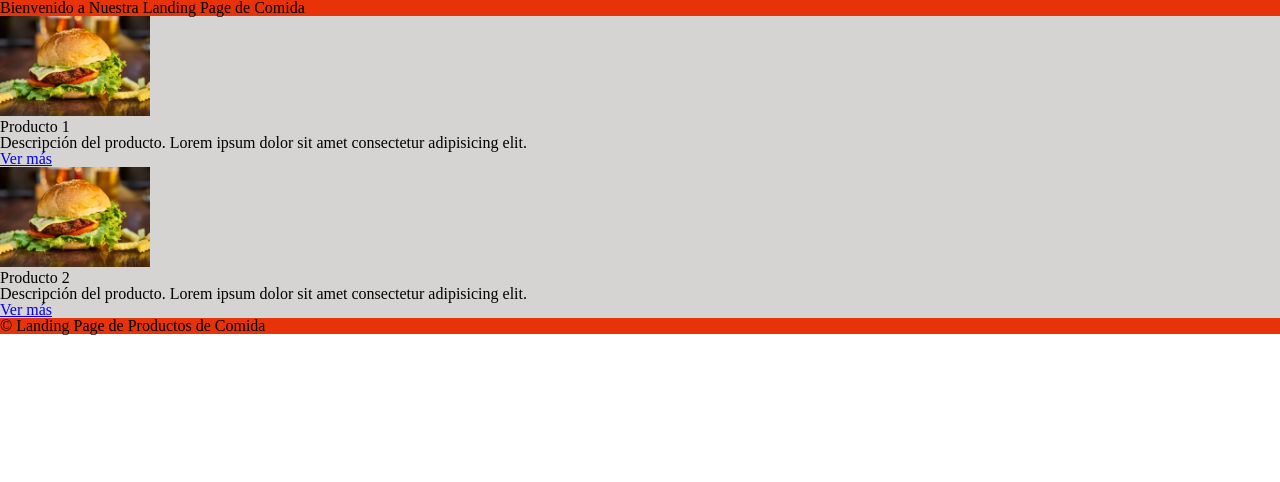
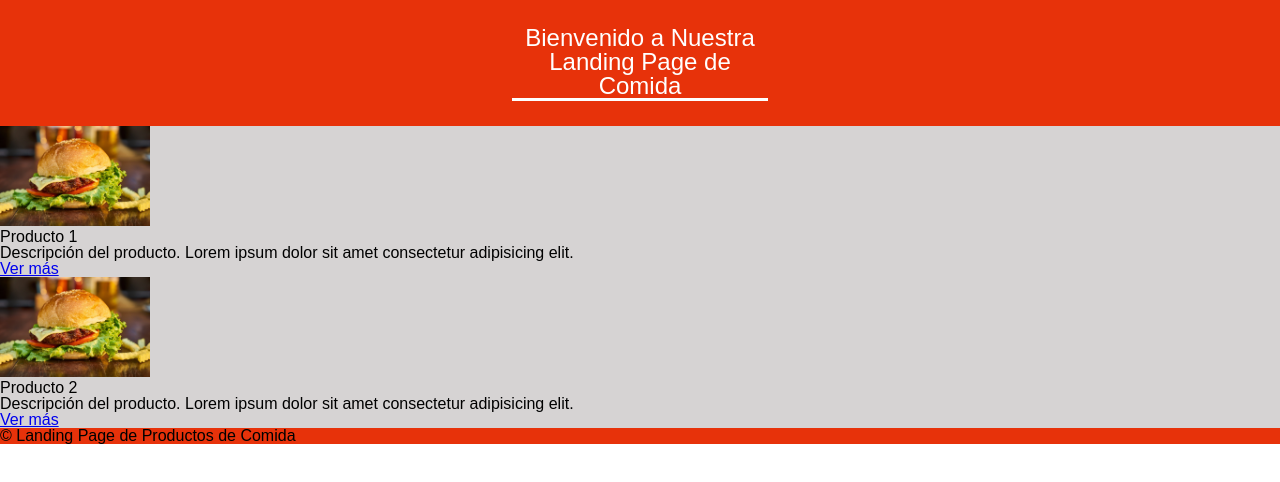
Before and after one commit to LeoGBK/05-ax_Reto-Modelo-de-Caja, a plain HTML site: page index.html in a window 1280 px wide. Drawn offline with nearby package versions, Linux system fonts and the light colour scheme.

Commit message:
Style header fixed

```diff
--- a/styles.css
+++ b/styles.css
@@ -1,15 +1,28 @@
+body {
+  font-family: Arial, Helvetica, sans-serif;
+}
+
 .red-block {
-    background-color: rgb(231, 50, 10);
+  background-color: rgb(231, 50, 10);
+}
+
+h1 {
+  color: white;
+  font-size: x-large;
+  text-align: center;
+  padding: 2% 0% 0% 0%;
+  border-bottom: 3px white solid;
+  margin: 0% 40% 2% 40%;
 }
 
 .white-block {
-    background-color: white;
+  background-color: white;
 }
 
 .gray-block {
-    background-color: rgb(214, 211, 211);
+  background-color: rgb(214, 211, 211);
 }
 
 footer {
-    background-color: rgb(231, 50, 10);
+  background-color: rgb(231, 50, 10);
 }
```
